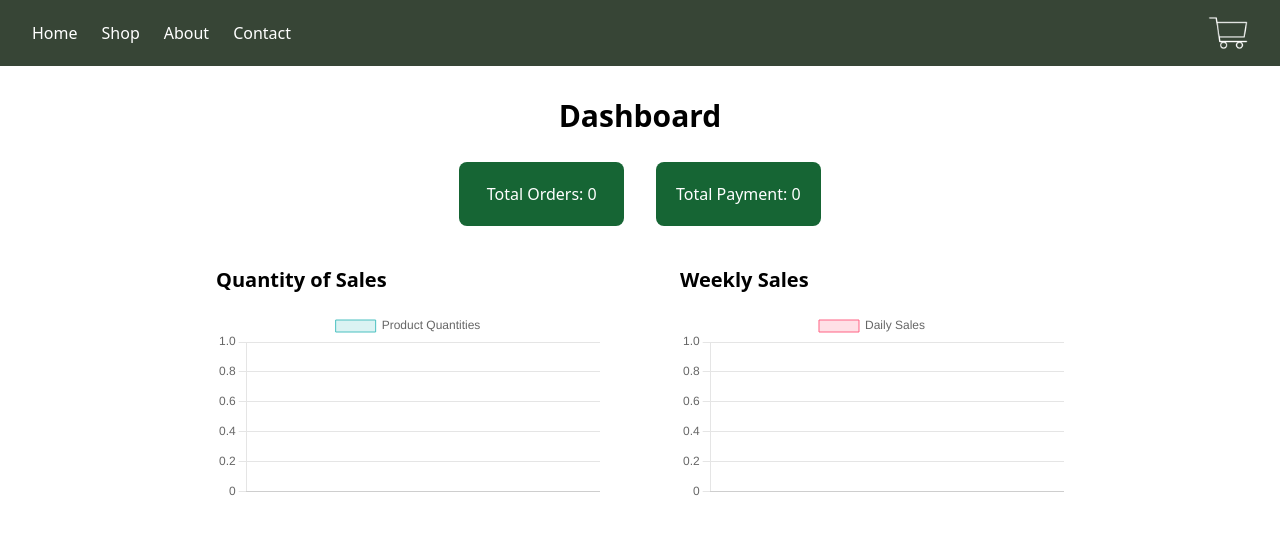
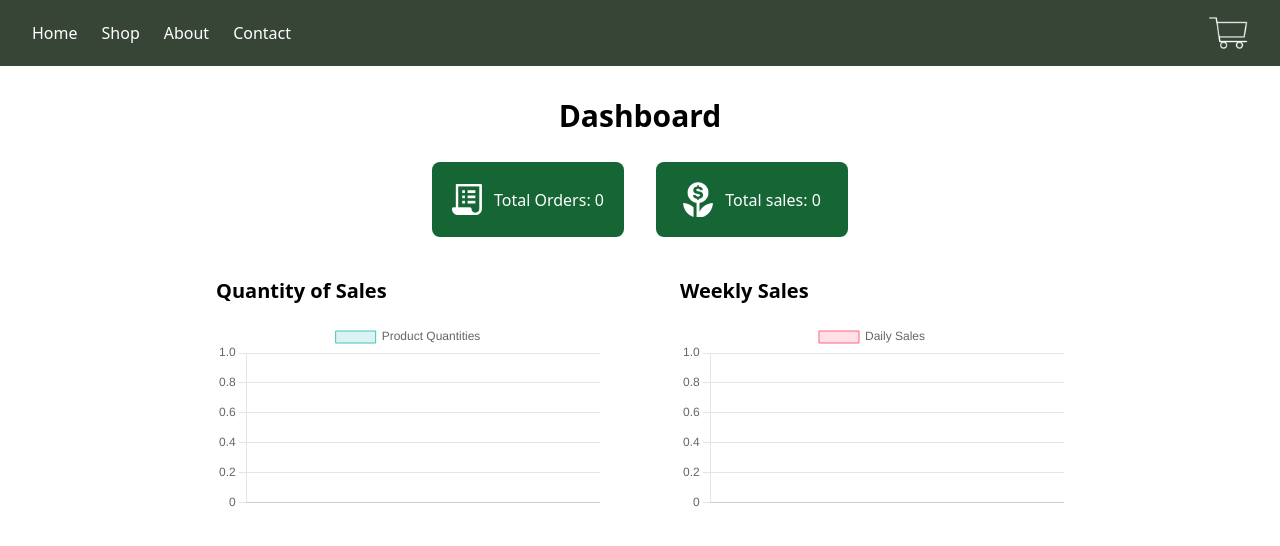
Before and after one commit to chayapatsam/CN334_NextJS_Project, a Next.js app: page /dashboard in a window 1280 px wide. Shown: the top 546 px of the page. Built offline with nearby package versions, Linux system fonts and the light colour scheme; no server answers; the database is empty.

Commit message:
edit tailwind dashboard

```diff
--- a/pages/dashboard/index.js
+++ b/pages/dashboard/index.js
@@ -3,6 +3,7 @@ import Head from 'next/head';
 import { MongoClient } from 'mongodb';
 import { useEffect, useRef } from 'react';
 import Chart from 'chart.js/auto';
+import Image from 'next/image';
 
 export default function Dashboard({ productQuantities, totalOrders, totalPayment, dailySales }) {
   const productChartRef = useRef(null);
@@ -79,11 +80,13 @@ export default function Dashboard({ productQuantities, totalOrders, totalPayment
     </Head>
     <h1 className='text-center font-semibold text-3xl mt-8 mb-2'>Dashboard</h1>
     <div className="grid grid-cols-2 gap-8">
-        <div className="bg-green-800 text-white p-5 rounded-lg mt-5 flex items-center justify-center">
-        <h1>Total Orders: {totalOrders}</h1>
+        <div className="space-x-3 bg-green-800 text-white p-5 rounded-lg mt-5 flex items-center justify-center">
+          <Image src="/order.png" width={30} height={30} alt="order"/>
+          <h1>Total Orders: {totalOrders}</h1>
         </div>
-        <div className="bg-green-800 text-white p-5 rounded-lg mt-5 flex items-center justify-center">
-        <h1>Total Payment: {totalPayment}</h1>
+        <div className="space-x-3 bg-green-800 text-white p-5 rounded-lg mt-5 flex items-center justify-center">
+          <Image src="/money.png" width={30} height={30} alt="money"/>
+          <h1>Total sales: {totalPayment}</h1>
         </div>
     </div>
     <div className="flex items-center justify-center">
```
